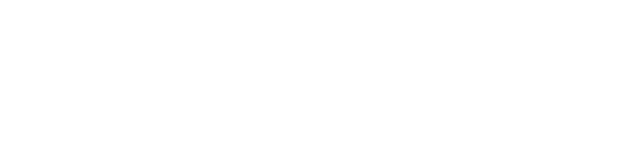
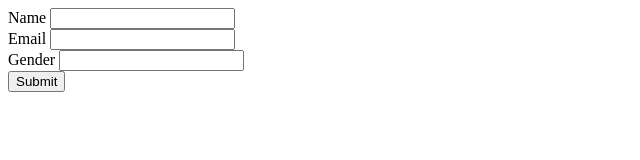
Before and after one commit to acciojob/car-insurance-form-dhanvantichelani22, a website: page main.html in a window 1280 px wide. Shown: the whole page, without its empty margins (0-640 px from the left). Drawn offline with Linux system fonts and the light colour scheme.

Commit message:
created a submission

```diff
--- a/main.html
+++ b/main.html
@@ -8,6 +8,18 @@
 
 <body>
 	<!-- the entire body must be written by student -->
+	<form method = "post">
+		<label for = "name">Name</label>
+		<input type = "text" id = "name" required>
+		<br>
+		<label for = "email">Email</label>
+		<input type = "email" id = "email">
+		<br>
+		<label for = "gender">Gender</label>
+		<input type = "gender">
+		<br>
+
+		<button type="submit">Submit</button>
     <script type="text/javascript" src="./script.js">
 </script>
 
```
